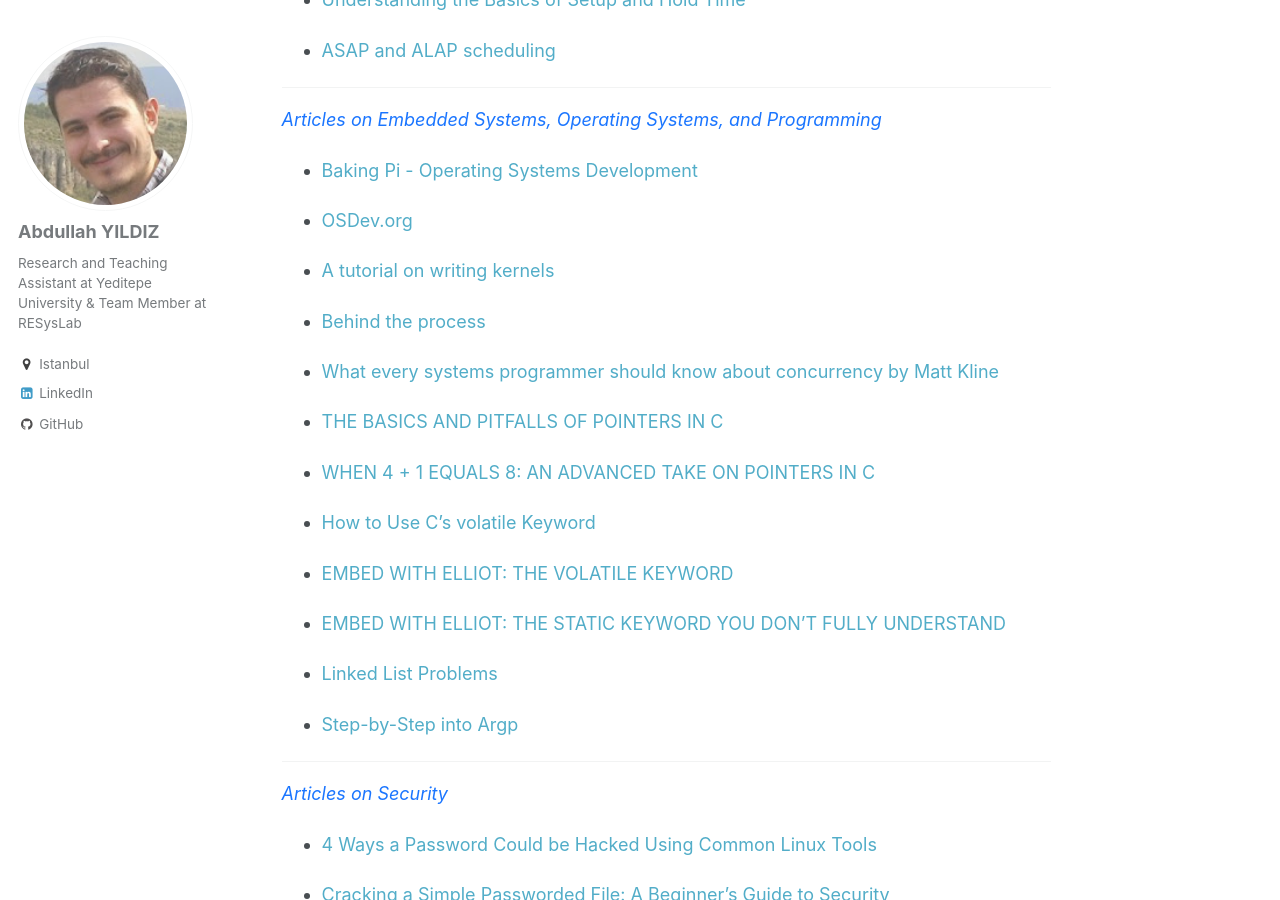
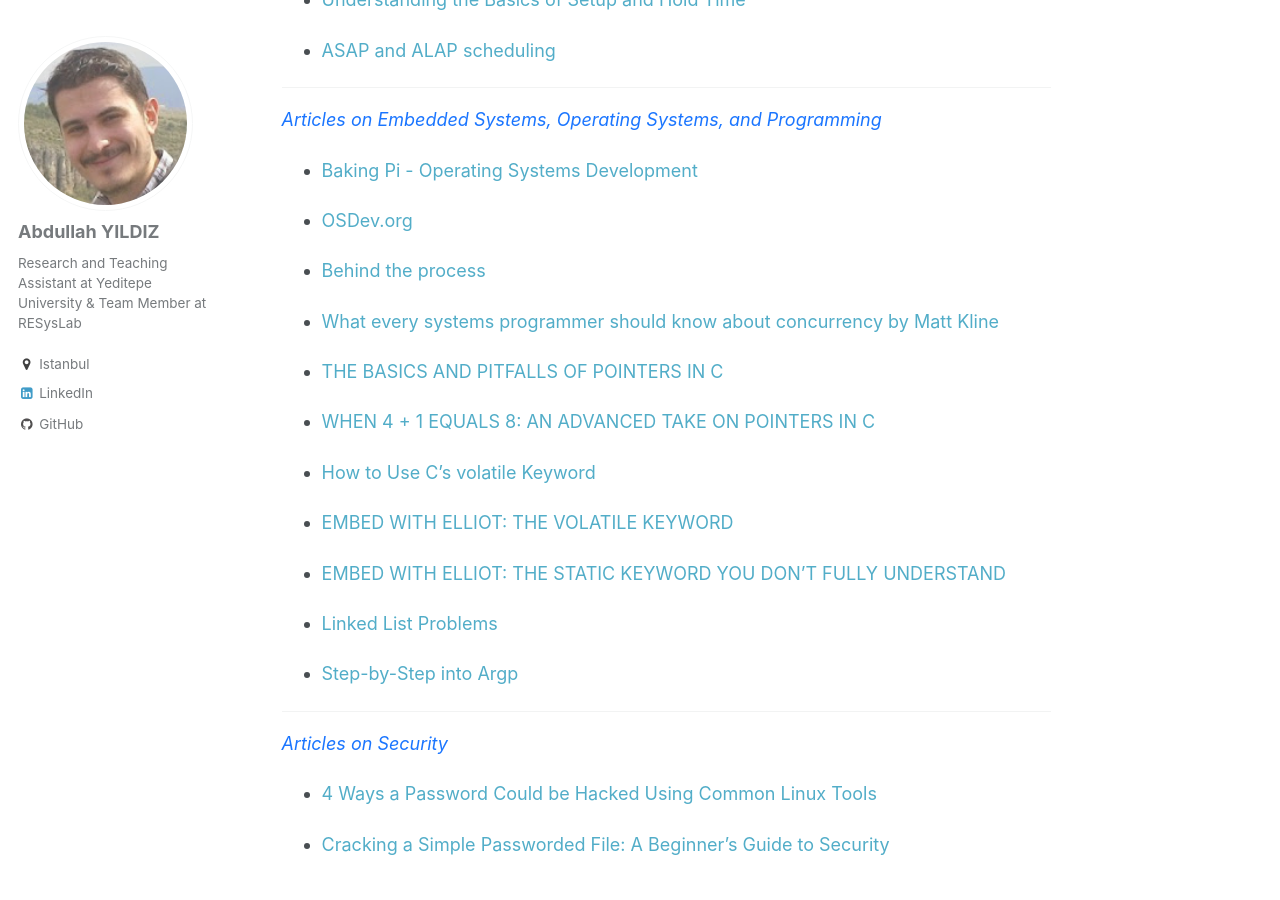
Before and after one commit to abdullahyildiz/abdullahyildiz.github.io, a Jekyll site: the page built from _records/articles.md, in a window 1280 px wide and 900 px high, scrolled down 1594 px. Built offline with Jekyll 4.4.1, drawn with Linux system fonts in a browser that asks for light colours.

Commit message:
Update articles.md

```diff
--- a/_records/articles.md
+++ b/_records/articles.md
@@ -76,8 +76,6 @@ location: "Istanbul, Turkiye"
 
 * [OSDev.org](http://wiki.osdev.org)
 
-* [A tutorial on writing kernels](http://www.osdever.net/bkerndev/index.php)
-
 * [Behind the process](http://www.bottomupcs.com/chapter07.xhtml)
 
 * [What every systems programmer should know about concurrency by Matt Kline](http://abdullahyildiz.github.io/files/concurrency-primer.pdf)
```
